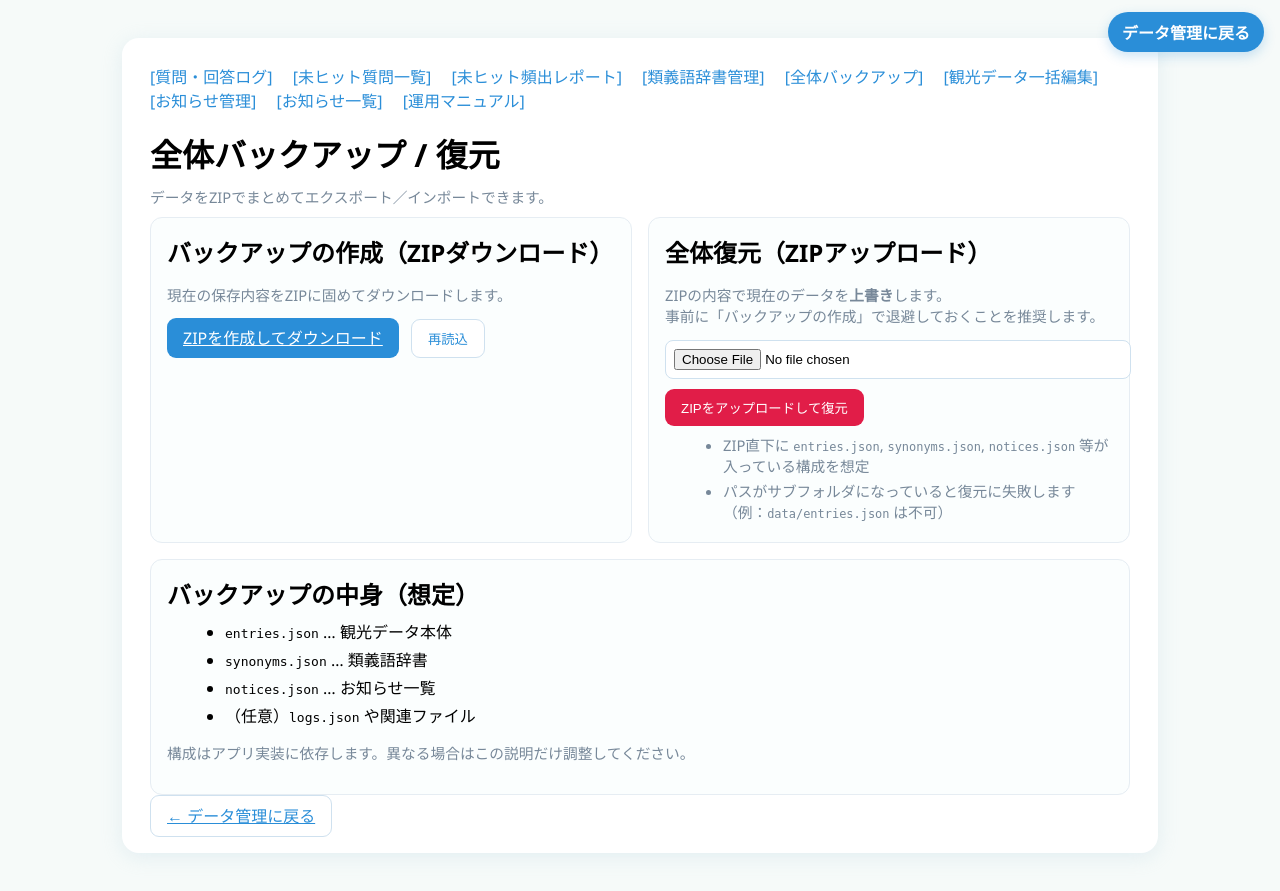
After one commit to fullygoto/kankouai, a Flask app: template templates/admin_backup.html in a window 1280 px wide. The commit adds this page. Run offline with Flask 3, Linux system fonts and the light colour scheme; the template is opened without the code that fills it, so the values that code supplies are empty.

Commit message:
Add files via upload

```diff
--- /dev/null
+++ b/templates/_back_to_data.html
@@ -0,0 +1,19 @@
+<!-- templates/_back_to_data.html -->
+<style>
+  .back-to-data{
+    position: fixed; right: 16px; top: 12px; z-index: 9999;
+  }
+  .back-to-data a{
+    display:inline-block; padding:8px 14px; border-radius:999px;
+    background:#2a8ed8; color:#fff; text-decoration:none; font-weight:600;
+    box-shadow:0 4px 12px rgba(42,142,216,.25);
+  }
+  .back-to-data a:hover{ opacity:.9 }
+  @media (max-width:640px){
+    .back-to-data{ right:10px; top:10px }
+    .back-to-data a{ padding:6px 10px; font-size:13px }
+  }
+</style>
+<div class="back-to-data">
+  <a href="{{ url_for('admin_entry') }}" title="観光データ管理へ戻る">データ管理に戻る</a>
+</div>
--- /dev/null
+++ b/templates/admin_backup.html
@@ -0,0 +1,115 @@
+<!DOCTYPE html>
+<html lang="ja">
+<head>
+<meta charset="utf-8">
+<title>全体バックアップ / 復元</title>
+<style>
+  body{font-family:'Segoe UI','メイリオ',sans-serif;background:#f6faf9;margin:0}
+  .container{background:#fff;padding:26px 28px;margin:38px auto;max-width:980px;border-radius:17px;box-shadow:0 4px 20px #b7d3e04d;}
+  .nav{margin-bottom:18px;}
+  .nav a{margin-right:16px;font-size:1em;color:#2a8ed8;text-decoration:none;font-weight:500;}
+  .nav a:hover{text-decoration:underline;}
+  h1{margin:0 0 10px}
+  .muted{color:#789;font-size:.92em}
+  .grid{display:grid;grid-template-columns:1fr 1fr;gap:16px}
+  .card{background:#fbfefe;border:1px solid #e6edf3;border-radius:12px;padding:16px}
+  .btn{padding:9px 16px;border:none;border-radius:9px;background:#2a8ed8;color:#fff;cursor:pointer}
+  .btn.ghost{background:#fff;color:#2a8ed8;border:1px solid #cfe1ef}
+  .btn.danger{background:#e11d48}
+  .flash{background:#ecfeff;border:1px solid #bae6fd;color:#075985;padding:8px 10px;border-radius:8px;margin:8px 0}
+  input[type=file]{padding:8px;border:1px solid #cfe1ef;border-radius:8px;background:#fff;width:100%}
+  ul{margin:8px 0 0 18px}
+  li{margin:4px 0}
+  .kv{border-collapse:collapse;margin-top:8px}
+  .kv td{border:1px solid #e6edf3;padding:6px 8px}
+  .kv td.k{background:#f6f9fb;font-weight:600;color:#345;min-width:140px}
+  @media(max-width:860px){.grid{grid-template-columns:1fr}}
+</style>
+<script>
+function confirmRestore(){
+  return confirm('現在のデータが上書きされます。本当に復元しますか？');
+}
+</script>
+</head>
+<body>
+  {% include '_back_to_data.html' %}
+  <div class="container">
+    <div class="nav" style="float:right;">
+      <a href="{{ url_for('admin_logs') }}">[質問・回答ログ]</a>
+      <a href="{{ url_for('admin_unhit_questions') }}">[未ヒット質問一覧]</a>
+      <a href="{{ url_for('admin_unhit_report') }}">[未ヒット頻出レポート]</a>
+      <a href="{{ url_for('admin_synonyms') }}">[類義語辞書管理]</a>
+      <a href="{{ url_for('admin_backup') }}">[全体バックアップ]</a>
+      <a href="{{ url_for('admin_entries_edit') }}">[観光データ一括編集]</a>
+      <a href="{{ url_for('admin_notices') }}">[お知らせ管理]</a>
+      <a href="{{ url_for('notices') }}">[お知らせ一覧]</a>
+      <a href="{{ url_for('admin_manual') }}" style="margin-right:14px;">[運用マニュアル]</a>
+    </div>
+
+    <h1>全体バックアップ / 復元</h1>
+    <div class="muted">データをZIPでまとめてエクスポート／インポートできます。</div>
+
+    <!-- フラッシュ表示 -->
+    {% with messages = get_flashed_messages() %}
+      {% if messages %}
+        {% for m in messages %}<div class="flash">{{ m }}</div>{% endfor %}
+      {% endif %}
+    {% endwith %}
+
+    <div class="grid" style="margin-top:10px">
+      <!-- バックアップ作成 -->
+      <div class="card">
+        <h2 style="margin:0 0 8px">バックアップの作成（ZIPダウンロード）</h2>
+        <p class="muted">現在の保存内容をZIPに固めてダウンロードします。</p>
+        <!-- GET でダウンロードさせる想定。必要に応じて href のクエリは外してください。 -->
+        <a class="btn" href="{{ url_for('admin_backup', download='1') }}">ZIPを作成してダウンロード</a>
+        <button class="btn ghost" style="margin-left:8px" onclick="location.reload()">再読込</button>
+
+        {% if stats %}
+          <table class="kv">
+            <tr><td class="k">観光データ（entries）</td><td>{{ stats.entries_count }} 件</td></tr>
+            <tr><td class="k">類義語（synonyms）</td><td>{{ stats.synonyms_count }} 語</td></tr>
+            <tr><td class="k">お知らせ（notices）</td><td>{{ stats.notices_count }} 件</td></tr>
+            <tr><td class="k">ログ（logs）</td><td>{{ stats.logs_count }} 件</td></tr>
+          </table>
+        {% endif %}
+      </div>
+
+      <!-- 復元（上書き） -->
+      <div class="card">
+        <h2 style="margin:0 0 8px">全体復元（ZIPアップロード）</h2>
+        <p class="muted">
+          ZIPの内容で現在のデータを<strong>上書き</strong>します。<br>
+          事前に「バックアップの作成」で退避しておくことを推奨します。
+        </p>
+        <form method="post" action="{{ url_for('admin_restore') }}" enctype="multipart/form-data" onsubmit="return confirmRestore()">
+          <input type="file" name="backup_zip" accept=".zip">
+          <div style="margin-top:10px">
+            <button class="btn danger" type="submit">ZIPをアップロードして復元</button>
+          </div>
+        </form>
+        <ul class="muted">
+          <li>ZIP直下に <code>entries.json</code>, <code>synonyms.json</code>, <code>notices.json</code> 等が入っている構成を想定</li>
+          <li>パスがサブフォルダになっていると復元に失敗します（例：<code>data/entries.json</code> は不可）</li>
+        </ul>
+      </div>
+    </div>
+
+    <!-- 参考：バックアップに含まれる想定ファイル -->
+    <div class="card" style="margin-top:16px">
+      <h2 style="margin:0 0 8px">バックアップの中身（想定）</h2>
+      <ul>
+        <li><code>entries.json</code> … 観光データ本体</li>
+        <li><code>synonyms.json</code> … 類義語辞書</li>
+        <li><code>notices.json</code> … お知らせ一覧</li>
+        <li>（任意）<code>logs.json</code> や関連ファイル</li>
+      </ul>
+      <p class="muted">構成はアプリ実装に依存します。異なる場合はこの説明だけ調整してください。</p>
+    </div>
+
+    <div style="margin-top:8px">
+      <a class="btn ghost" href="{{ url_for('admin_entry') }}">← データ管理に戻る</a>
+    </div>
+  </div>
+</body>
+</html>
--- a/templates/admin_entries_edit.html
+++ b/templates/admin_entries_edit.html
@@ -48,6 +48,7 @@ window.addEventListener('DOMContentLoaded', ()=>{
 </script>
 </head>
 <body>
+{% include '_back_to_data.html' %}
 <div class="wrap">
   <div class="top">
     <h1 style="margin:0;font-size:20px;">観光データ一括編集（UI）</h1>
--- a/templates/admin_logs.html
+++ b/templates/admin_logs.html
@@ -42,6 +42,7 @@
   </script>
 </head>
 <body>
+  {% include '_back_to_data.html' %}
   <div class="container">
     <div class="nav" style="float:right;">
       <a href="{{ url_for('admin_logs') }}">[質問・回答ログ]</a>
--- a/templates/admin_manual.html
+++ b/templates/admin_manual.html
@@ -16,6 +16,7 @@
     </style>
 </head>
 <body>
+{% include '_back_to_data.html' %}
 <div class="container">
     <div class="nav">
         <a href="{{ url_for('admin_entry') }}">[データ管理に戻る]</a>
--- a/templates/admin_notices.html
+++ b/templates/admin_notices.html
@@ -27,6 +27,7 @@
         window.onload = function() { onCategoryChange(); }
     </script>
 </head>
+{% include '_back_to_data.html' %}
 <body>
 <div class="container">
     <a href="{{ url_for('admin_entry') }}" class="top-btn">← 管理画面トップに戻る</a>
--- a/templates/admin_synonyms.html
+++ b/templates/admin_synonyms.html
@@ -19,6 +19,7 @@
     </script>
 </head>
 <body>
+{% include '_back_to_data.html' %}
 <div class="container">
     <a href="{{ url_for('admin_entry') }}" style="float:right;">[データ管理に戻る]</a>
     <h1>類義語（シノニム）辞書 管理</h1>
--- a/templates/admin_unhit_report.html
+++ b/templates/admin_unhit_report.html
@@ -17,6 +17,7 @@
   </style>
 </head>
 <body>
+{% include '_back_to_data.html' %}
 <div class="container">
   <div class="nav">
     <a href="{{ url_for('admin_entry') }}">[データ管理に戻る]</a>
```
Also changed, not shown: templates/admin_unhit_questions.html (added, +176 -0 lines).
